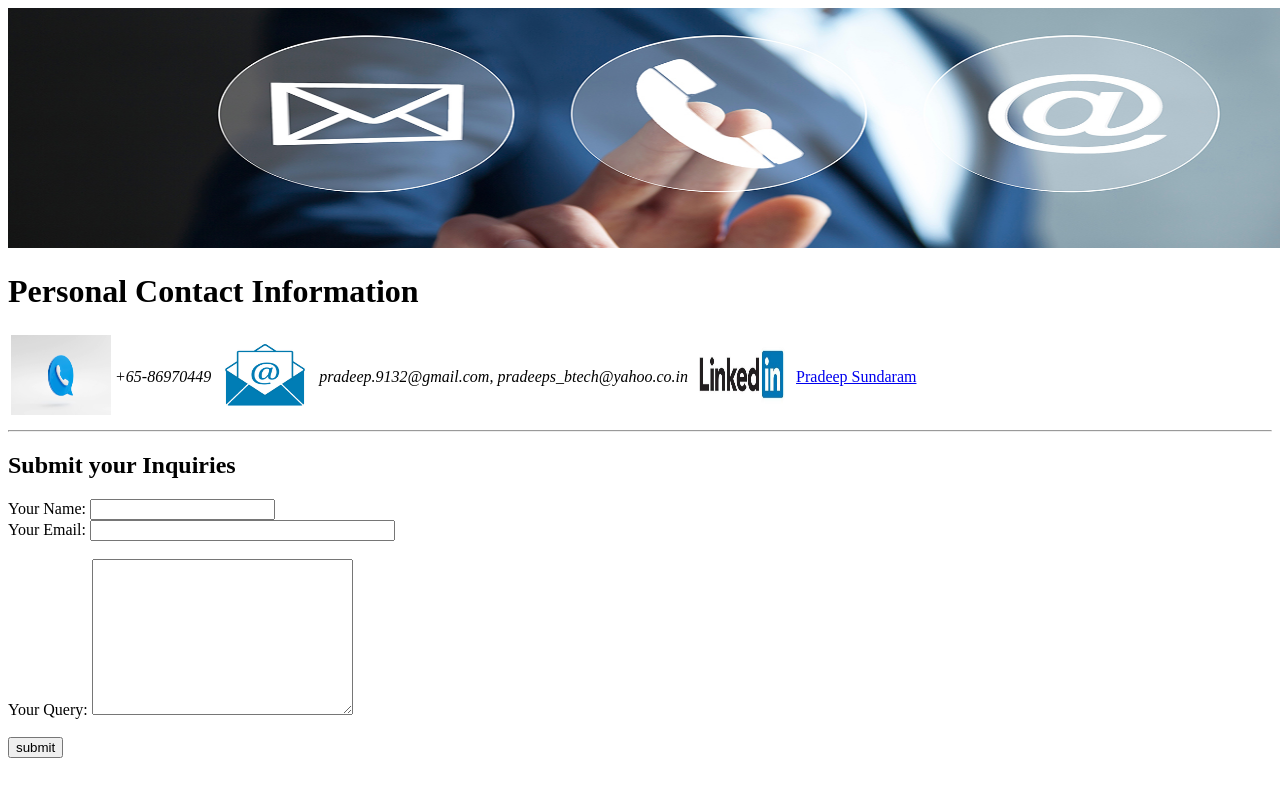
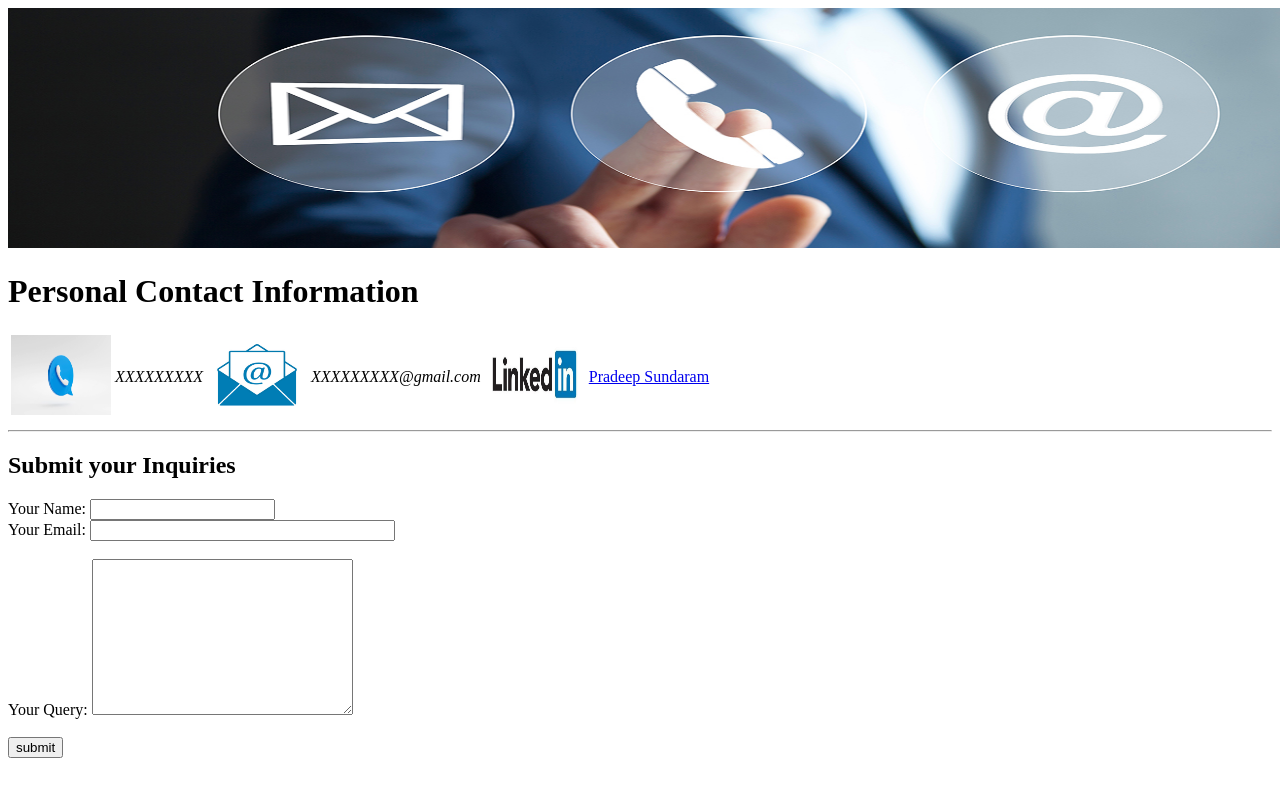
Before and after one commit to pradeep9132/cv, a plain HTML site: page Contacts.html in a window 1280 px wide. Shown: the top 796 px of the page. Drawn offline with Linux system fonts and the light colour scheme.

Commit message:
Update on contacts

```diff
--- a/Contacts.html
+++ b/Contacts.html
@@ -10,9 +10,9 @@
     <table>
       <tr>
         <td><img src="telephone.jpeg" alt="Phone" height = "80" width = "100"></td>
-        <td><em>+65-86970449</em></td>
+        <td><em>XXXXXXXXX</em></td>
         <td><img src="mail.jpeg" alt="email" height = "80" width = "100"></td>
-        <td><em>pradeep.9132@gmail.com, pradeeps_btech@yahoo.co.in</em></td>
+        <td><em>XXXXXXXXX@gmail.com</em></td>
         <td><img src="LinkedIn.jpeg" alt="LinkedIn Profile" height = "80" width = "100"></td>
         <td><a href="https://www.linkedin.com/in/pradeep-sundaram-1569341b/">Pradeep Sundaram</a></td>
       </tr>
```
